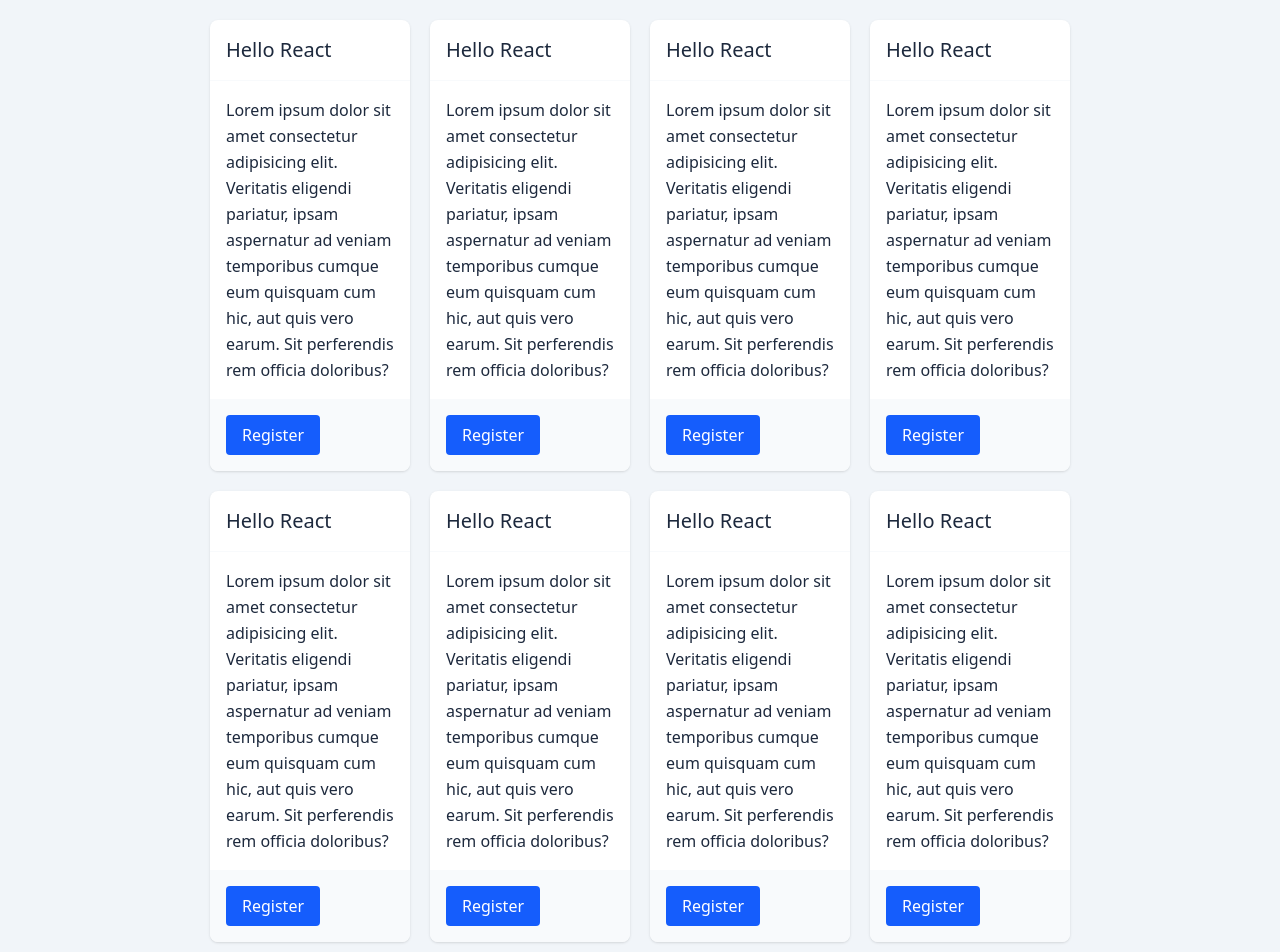
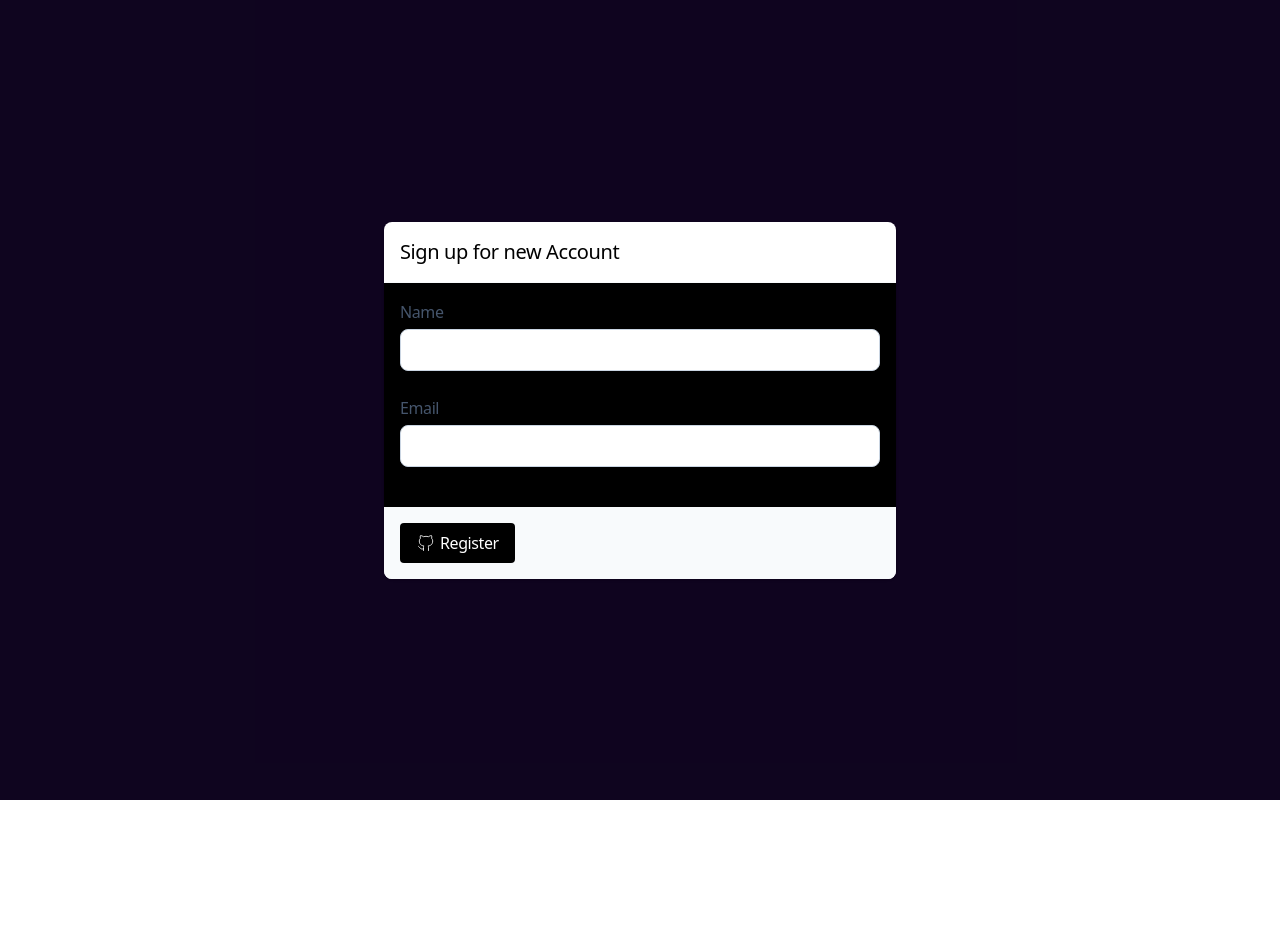
Before and after one commit to Kidyaru/react-basic, a React (Vite) app in the folder learn-react/: page / in a window 1280 px wide. Shown: the top 952 px of the page. After the commit the page ends 800 px from the top, so only its background shows below. Built offline with nearby package versions, Linux system fonts and the light colour scheme.

Commit message:
belajar useState dan Extract dalam komponen

```diff
--- a/learn-react/budi.js
+++ b/learn-react/budi.js
@@ -1,3 +1,8 @@
-for(let i = 0; i< 5; i++){
-    console.log("Aku ganteng");
+function Alex(nama) {
+    return [nama, 21];
 }
+
+const [nama,age] = Alex('Budi')
+
+console.log(nama);
+console.log(age);
--- a/learn-react/package.json
+++ b/learn-react/package.json
@@ -13,6 +13,7 @@
     "dependencies": {
         "@tabler/icons": "^3.35.0",
         "@tabler/icons-react": "^3.35.0",
+        "@tailwindcss/forms": "^0.5.10",
         "@tailwindcss/vite": "^4.1.17",
         "clsx": "^2.1.1",
         "react": "^19.2.0",
--- a/learn-react/src/App.jsx
+++ b/learn-react/src/App.jsx
@@ -1,106 +1,32 @@
-import { IconBrandFacebook, IconBrandGithub, IconBrandTiktok, IconBrandTwitter } from '@tabler/icons-react';
+import { IconBrandGithub } from '@tabler/icons-react';
 import Card from './components/Cardx';
 import Button from './components/Button';
+import PlaceContentCenter from './components/PlaceContentCenter';
+import Input from './components/Input';
+import Label from './components/Label';
 
-function App() {
+export default function App() {
     return (
-        <div className='bg-slate-100 antialiased text-slate-800 flex items-center justify-center min-h-screen'>
-            <div className='max-w-5xl w-full flex flex-row flex-wrap gap-5 p-5 justify-center'>
-                <Card>
-                    <Card.Title>Hello React</Card.Title>
-                    <Card.Body>
-                        Lorem ipsum dolor sit amet consectetur adipisicing elit. Veritatis eligendi pariatur, ipsam aspernatur ad veniam temporibus
-                        cumque eum quisquam cum hic, aut quis vero earum. Sit perferendis rem officia doloribus?
-                    </Card.Body>
-                    <Card.Footer>
-                        <Button>Register</Button>
-                    </Card.Footer>
-                </Card>
-                <Card>
-                    <Card.Title>Hello React</Card.Title>
-                    <Card.Body>
-                        Lorem ipsum dolor sit amet consectetur adipisicing elit. Veritatis eligendi pariatur, ipsam aspernatur ad veniam temporibus
-                        cumque eum quisquam cum hic, aut quis vero earum. Sit perferendis rem officia doloribus?
-                    </Card.Body>
-                    <Card.Footer>
-                        <Button>Register</Button>
-                    </Card.Footer>
-                </Card>
-                <Card>
-                    <Card.Title>Hello React</Card.Title>
-                    <Card.Body>
-                        Lorem ipsum dolor sit amet consectetur adipisicing elit. Veritatis eligendi pariatur, ipsam aspernatur ad veniam temporibus
-                        cumque eum quisquam cum hic, aut quis vero earum. Sit perferendis rem officia doloribus?
-                    </Card.Body>
-                    <Card.Footer>
-                        <Button>Register</Button>
-                    </Card.Footer>
-                </Card>
-                <Card>
-                    <Card.Title>Hello React</Card.Title>
-                    <Card.Body>
-                        Lorem ipsum dolor sit amet consectetur adipisicing elit. Veritatis eligendi pariatur, ipsam aspernatur ad veniam temporibus
-                        cumque eum quisquam cum hic, aut quis vero earum. Sit perferendis rem officia doloribus?
-                    </Card.Body>
-                    <Card.Footer>
-                        <Button>Register</Button>
-                    </Card.Footer>
-                </Card>
-                <Card>
-                    <Card.Title>Hello React</Card.Title>
-                    <Card.Body>
-                        Lorem ipsum dolor sit amet consectetur adipisicing elit. Veritatis eligendi pariatur, ipsam aspernatur ad veniam temporibus
-                        cumque eum quisquam cum hic, aut quis vero earum. Sit perferendis rem officia doloribus?
-                    </Card.Body>
-                    <Card.Footer>
-                        <Button>Register</Button>
-                    </Card.Footer>
-                </Card>
-                <Card>
-                    <Card.Title>Hello React</Card.Title>
-                    <Card.Body>
-                        Lorem ipsum dolor sit amet consectetur adipisicing elit. Veritatis eligendi pariatur, ipsam aspernatur ad veniam temporibus
-                        cumque eum quisquam cum hic, aut quis vero earum. Sit perferendis rem officia doloribus?
-                    </Card.Body>
-                    <Card.Footer>
-                        <Button>Register</Button>
-                    </Card.Footer>
-                </Card>
-                <Card>
-                    <Card.Title>Hello React</Card.Title>
-                    <Card.Body>
-                        Lorem ipsum dolor sit amet consectetur adipisicing elit. Veritatis eligendi pariatur, ipsam aspernatur ad veniam temporibus
-                        cumque eum quisquam cum hic, aut quis vero earum. Sit perferendis rem officia doloribus?
-                    </Card.Body>
-                    <Card.Footer>
-                        <Button>Register</Button>
-                    </Card.Footer>
-                </Card>
-                <Card>
-                    <Card.Title>Hello React</Card.Title>
-                    <Card.Body>
-                        Lorem ipsum dolor sit amet consectetur adipisicing elit. Veritatis eligendi pariatur, ipsam aspernatur ad veniam temporibus
-                        cumque eum quisquam cum hic, aut quis vero earum. Sit perferendis rem officia doloribus?
-                    </Card.Body>
-                    <Card.Footer>
-                        <Button>Register</Button>
-                    </Card.Footer>
-                </Card>
-                <Card>
-                    <Card.Title>Hello React</Card.Title>
-                    <Card.Body>
-                        Lorem ipsum dolor sit amet consectetur adipisicing elit. Veritatis eligendi pariatur, ipsam aspernatur ad veniam temporibus
-                        cumque eum quisquam cum hic, aut quis vero earum. Sit perferendis rem officia doloribus?
-                    </Card.Body>
-                    <Card.Footer>
-                        <Button>Register</Button>
-                    </Card.Footer>
-                </Card>
-
-                {/* Card lainnya */}
-            </div>
-        </div>
+        <PlaceContentCenter>
+            <Card>
+                <Card.Title>Sign up for new Account</Card.Title>
+                <Card.Body className='bg-black'>
+                    <div className='mb-6 '>
+                        <Label htmlFor='name' value={'Name'}></Label>
+                        <Input name={'nama'} id='name' type='text' autoComplete='name'></Input>
+                    </div>
+                    <div className='mb-6 '>
+                        <Label htmlFor='email' value={'Email'}></Label>
+                        <Input name={'email'} type='text' id='email' autoComplete='email'></Input>
+                    </div>
+                </Card.Body>
+                <Card.Footer>
+                    <Button className={'bg-black'}>
+                        <IconBrandGithub />
+                        Register
+                    </Button>
+                </Card.Footer>
+            </Card>
+        </PlaceContentCenter>
     );
 }
-
-export default App;
--- a/learn-react/src/components/Button.jsx
+++ b/learn-react/src/components/Button.jsx
@@ -1,15 +1,15 @@
 import clsx from 'clsx';
 
 function Button(props) {
-    const { className = 'bg-blue-600', children, text, type = 'submit' } = props;
+    const { className = 'bg-blue-600', children, text, type = 'submit', ...rest } = props;
 
     return (
         <button
-            {...props}
+            {...rest}
             type={type}
             className={clsx(
                 className,
-                '${className} [&>svg]:w-5 [&>svg]:h-5 [&>svg]:stroke-1  text-white px-4 py-2 rounded flex items-center gap-1',
+                ' [&>svg]:w-5 [&>svg]:h-5 [&>svg]:stroke-1  text-white px-4 py-2 rounded flex items-center gap-1',
             )}>
             {text || children}
         </button>
--- a/learn-react/src/components/Cardx.jsx
+++ b/learn-react/src/components/Cardx.jsx
@@ -1,19 +1,32 @@
+import clsx from 'clsx';
+
 function Card(card) {
     const { children } = card;
-    return <div className={'w-50 shadow rounded-lg overflow-hidden bg-white'}>{children}</div>;
+    return <div className={'w-full shadow rounded-lg overflow-hidden bg-white'}>{children}</div>;
 }
 
 function Title({ children }) {
     return (
         <div className={'border-b border-slate-50 p-4'}>
-            <h1 className='text-xl'>{children}</h1>
+            <h1 className='text-xl text-black'>{children}</h1>
         </div>
     );
 }
 
-function Body({ children }) {
-    return <div className={'leading-relaxed p-4'}>{children}</div>;
+// body overdrive class
+function Body(props) {
+    const { className = 'bg-white', children, text, ...rest} = props;
+
+    return (
+        <div {...rest} className={clsx(className, ' leading-relaxed p-4 text-slate-600')}>
+            {text || children}
+        </div>
+    );
 }
+
+// function Body({ children }) {
+//     return <div className={'leading-relaxed p-4 text-slate-600'}>{children}</div>;
+// }
 
 function Footer({ children }) {
     return <div className={'bg-slate-50 p-4'}>{children}</div>;
--- /dev/null
+++ b/learn-react/src/components/Counter.jsx
@@ -0,0 +1,34 @@
+import { useState } from 'react';
+import Button from './Button';
+
+export default function Counter({ initialValue }) {
+    const [counter, setCounter] = useState(initialValue);
+
+    function handleClick() {
+        setCounter((x) => {
+            console.log(x);
+            return x + 1;
+        });
+    }
+
+    return (
+        <div>
+            <h1 className='text-5xl font-bold text-center'>{counter}</h1>
+            <div className='mt-5 flex gap-5 justify-center'>
+                <Button className='bg-amber-600' type='submit' onClick={handleClick}>
+                    Count +1
+                </Button>
+                <Button
+                    className='bg-amber-600'
+                    type='submit'
+                    onClick={() => {
+                        handleClick();
+                        handleClick();
+                        handleClick();
+                    }}>
+                    Count +3
+                </Button>
+            </div>
+        </div>
+    );
+}
--- /dev/null
+++ b/learn-react/src/components/Input.jsx
@@ -0,0 +1,16 @@
+import clsx from 'clsx';
+
+export default function Input(props) {
+    const { type = 'text', className, ...rest } = props;
+
+    return (
+        <input
+            {...rest}
+            type={type}
+            className={clsx(
+                className,
+                'transition duration-300 w-full  focus:outline-none focus:ring focus:ring-blue-200 focus:border-blue-400 border-slate-300 shadow-sm rounded-lg',
+            )}
+        />
+    );
+}
--- /dev/null
+++ b/learn-react/src/components/Label.jsx
@@ -0,0 +1,18 @@
+import clsx from 'clsx';
+
+// export default function Label(props) {
+//     const { className = '', children, value, ...rest } = props;
+
+//     return (
+//         <label {...rest} className={clsx(className, 'text-slate-600 mb-3 block')}>
+//             {value || children}
+//         </label>
+//     );
+// }
+
+
+export default function Label({value, children, ...props}){
+    return (<label className={' text-slate-600 mb-1 block'} {...props}> { value || children}</label>
+
+
+    )}
--- /dev/null
+++ b/learn-react/src/components/PlaceContentCenter.jsx
@@ -0,0 +1,11 @@
+export default function PlaceContentCenter({children}){
+    return (
+        <div className={'bg-black'}>
+            <div className={'bg-violet-900/20 min-h-screen text-violet-50 flex items-center justify-center antialiased tracking-tight'}>
+                <div className={'max-w-lg w-full '}>
+                    {children}
+                </div>
+            </div>
+        </div>
+    )
+}
--- a/learn-react/src/index.css
+++ b/learn-react/src/index.css
@@ -1 +1,2 @@
 @import 'tailwindcss';
+@plugin "@tailwindcss/forms";
--- /dev/null
+++ b/learn-react/tailwind.config.js
@@ -0,0 +1,5 @@
+/** @type {import('tailwindcss').Config} */
+export default {
+    content: ['./index.html', './src/**/*.{js,jsx,ts,tsx}'],
+    plugins: [import('@tailwindcss/forms')],
+};
```
Also changed, not shown: 1 other file (tests, documents, lock files or other folders).
